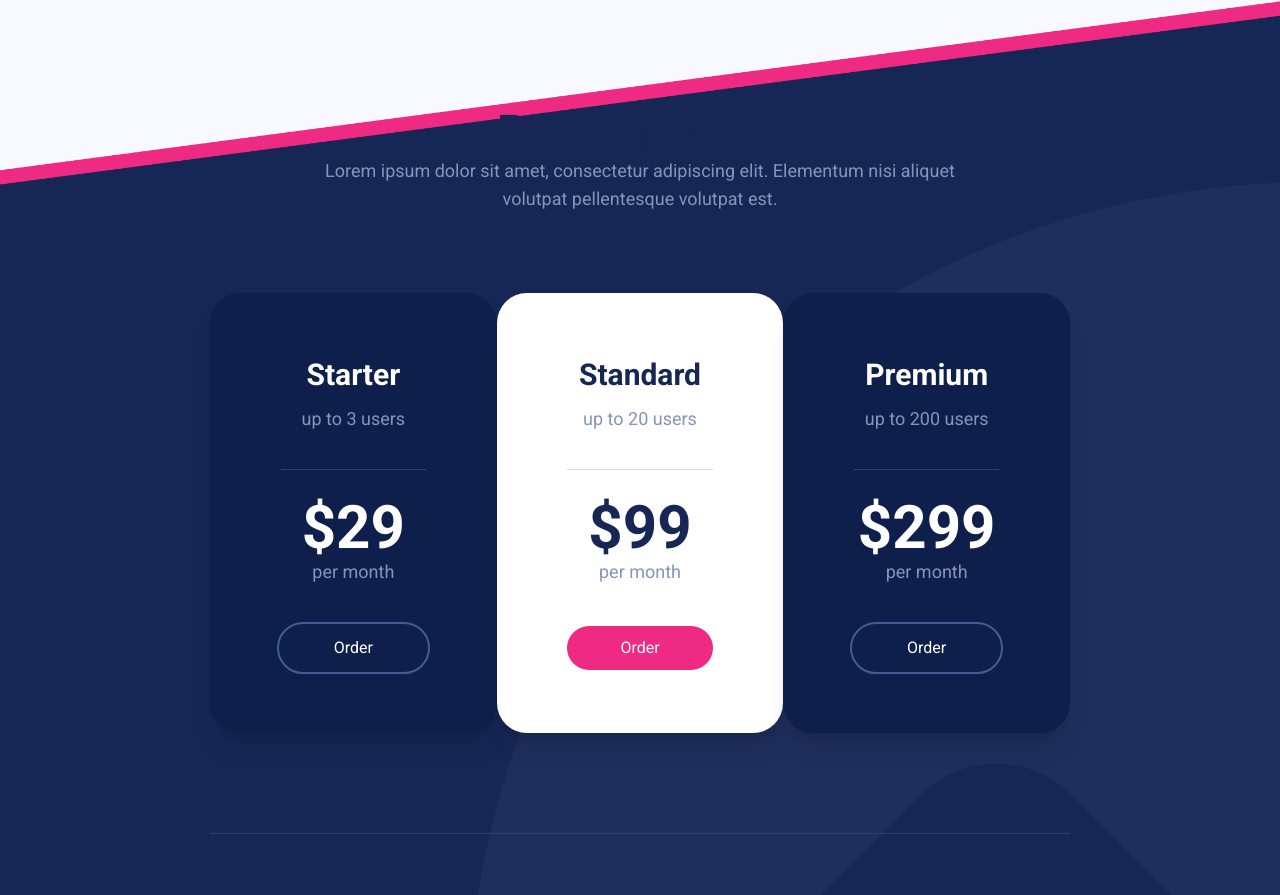
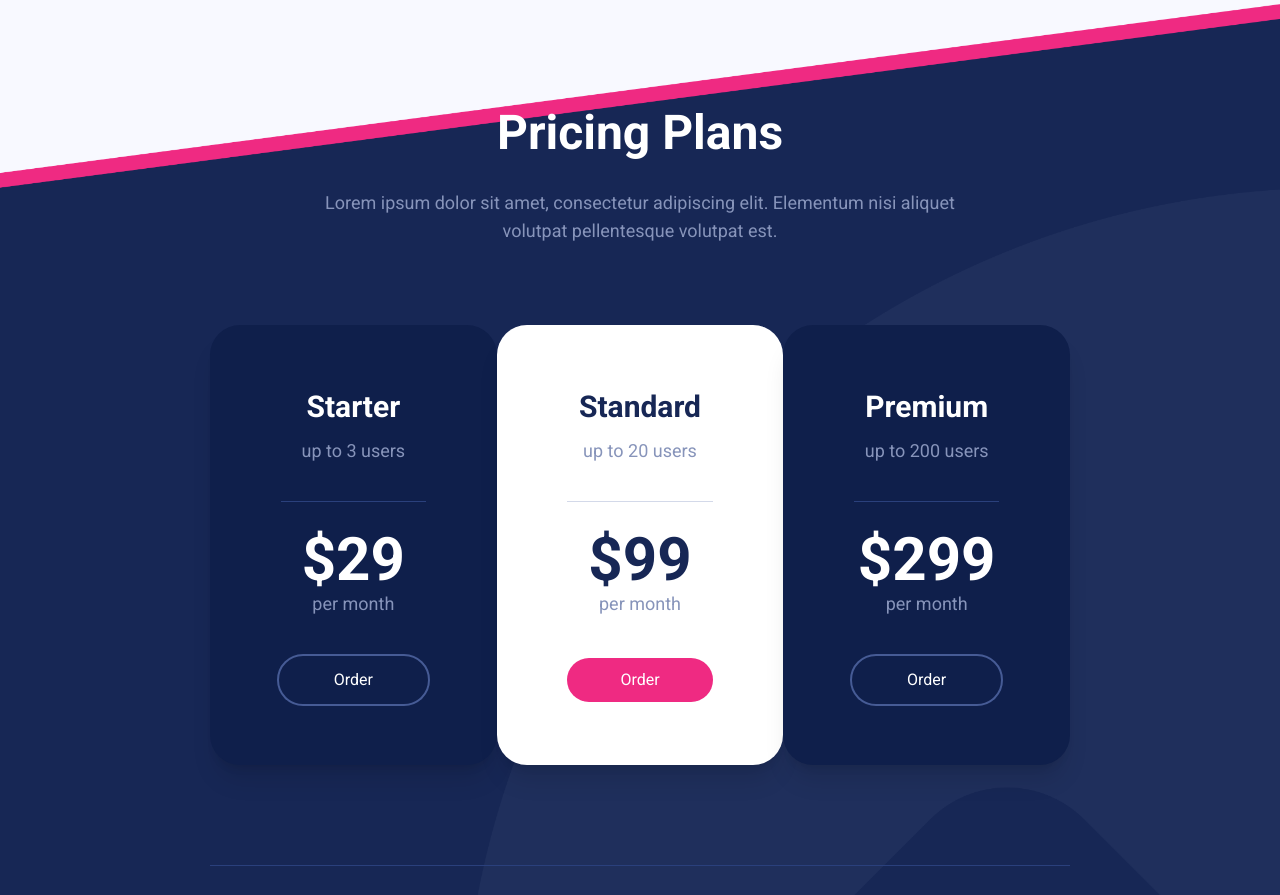
Before and after one commit to Rifa9oct/weather-analytics, a plain HTML site: page index.html in a window 1280 px wide. Shown: the part 3111-4006 px from the top of the page. Drawn offline with nearby package versions, Linux system fonts and the light colour scheme.

Commit message:
change footer h1 color

```diff
--- a/index.html
+++ b/index.html
@@ -170,7 +170,7 @@
     </section>
     </main>
     <footer class="pt-0 lg:pt-28">
-        <h1 class="text-start lg:text-center pt-[255px] text-2xl lg:text-5xl font-bold text-[#172755] p-5 lg:p-0">Pricing Plans</h1>
+        <h1 class="text-start lg:text-center pt-[255px] text-white lg:mb-8 text-2xl lg:text-5xl font-bold  p-5 lg:p-0">Pricing Plans</h1>
         <p class="text-start lg:text-center py-6 text-lg text-[#8794BA] mb-20 p-5 lg:p-0 ">Lorem ipsum dolor sit amet, consectetur adipiscing elit. Elementum nisi aliquet<br>volutpat pellentesque volutpat est. </p>
     <!-- Card style -->
     <div class="hidden lg:flex justify-between items-center lg:pb-[100px] lg:px-[210px]">
```
